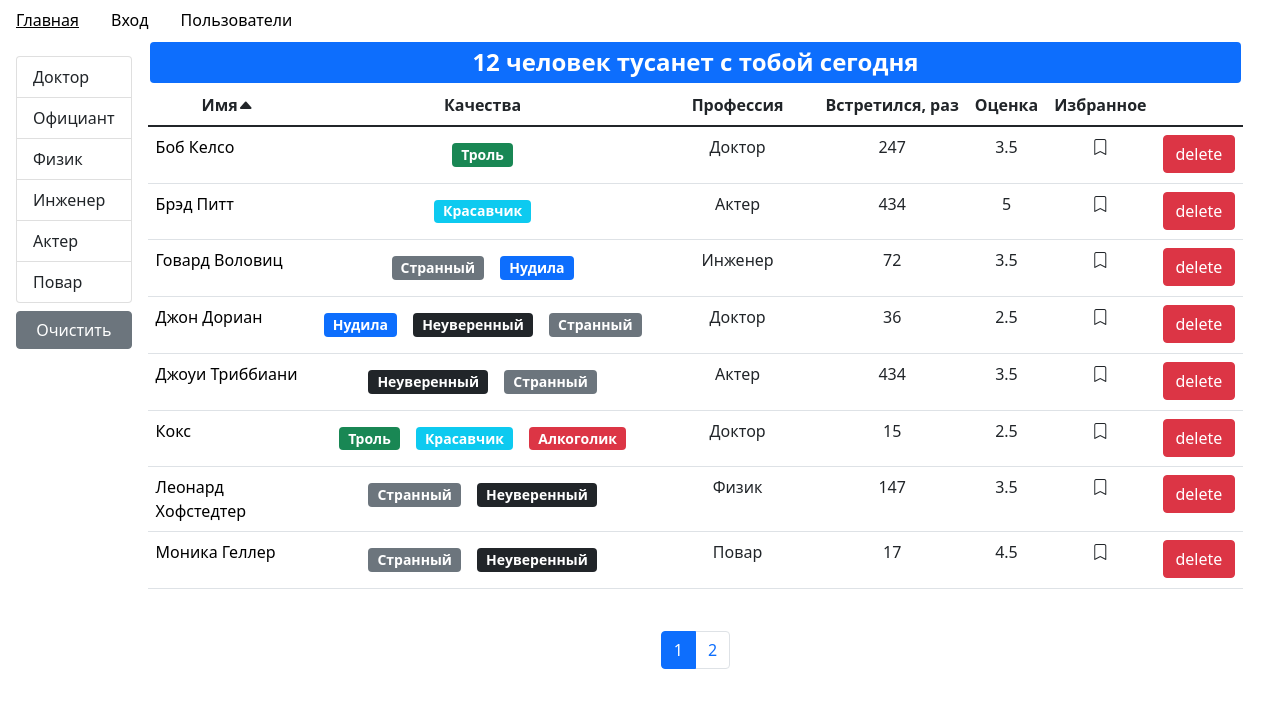
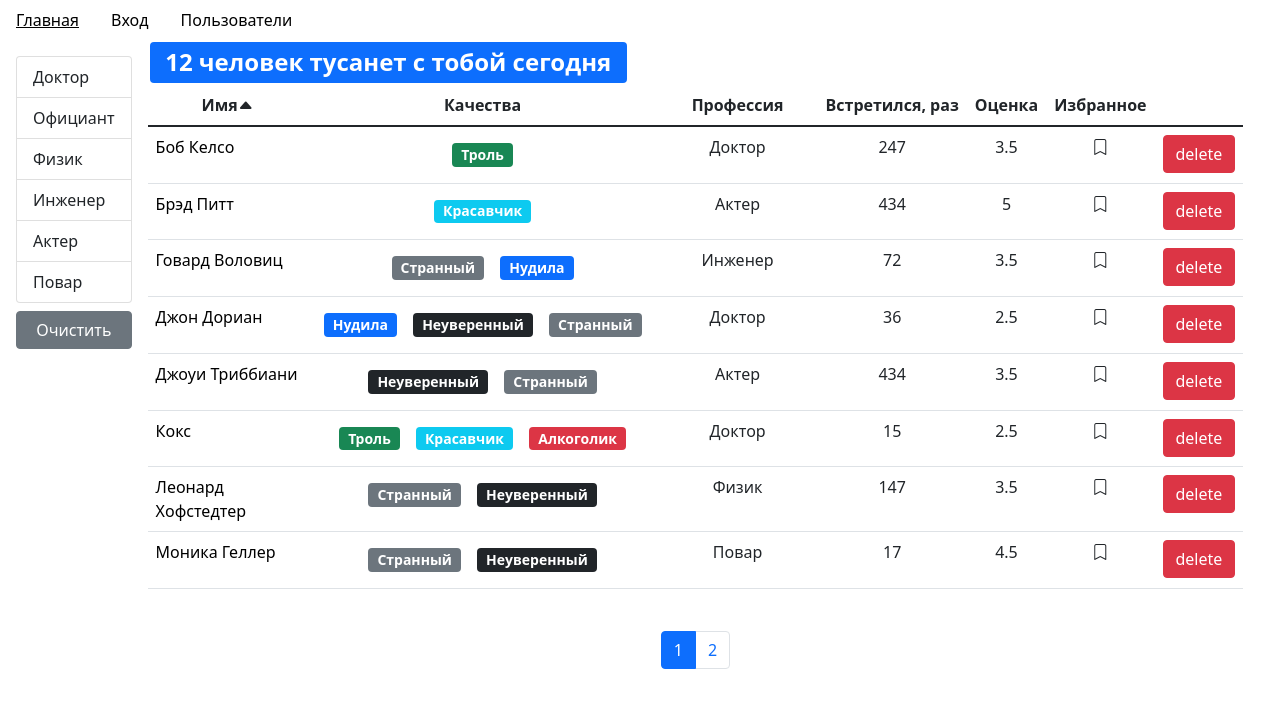
Before and after one commit to ValeryiaSharova/JJFD, a React (Create React App) app: page /users in a window 1280 px wide. Shown: the top 708 px of the page. Built offline with nearby package versions, Linux system fonts and the light colour scheme.

Commit message:
Code refactoring: the display of phrase changed. New style added.

```diff
--- a/src/pages/usersListPage/components/phrase.jsx
+++ b/src/pages/usersListPage/components/phrase.jsx
@@ -12,9 +12,9 @@ const Phrase = ({ length }) => {
     return 'Никто с тобой не тусанет';
   };
   const getPhraseClasses = () => {
-    return length ? `badge bg-primary` : `badge bg-danger`;
+    return length ? ` badge bg-primary` : ` badge bg-danger`;
   };
-  return <h1 className={getPhraseClasses()}>{renderPhrase(length)}</h1>;
+  return <h1 className={`phrase${getPhraseClasses()}`}>{renderPhrase(length)}</h1>;
 };
 
 Phrase.propTypes = {
--- a/src/styles/users.css
+++ b/src/styles/users.css
@@ -56,3 +56,8 @@ td:nth-child(3) {
   color: black;
   text-decoration: underline;
 }
+
+.phrase {
+  display: flex;
+  width: fit-content;
+}
```
